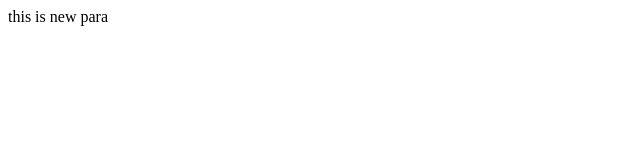
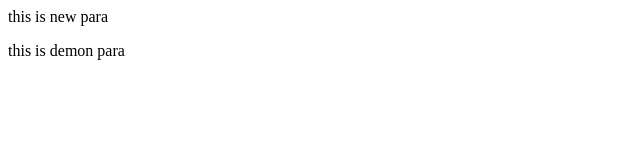
Before and after one commit to Ayush-deo/localrepo, a plain HTML site: page index.html in a window 1280 px wide. Shown: the whole page, without its empty margins (0-640 px from the left). Drawn offline with Linux system fonts and the light colour scheme.

Commit message:
new22 demon

```diff
--- a/index.html
+++ b/index.html
@@ -1 +1,2 @@
 <p>this is new para</p>
+<p>this is demon para</p>
```
